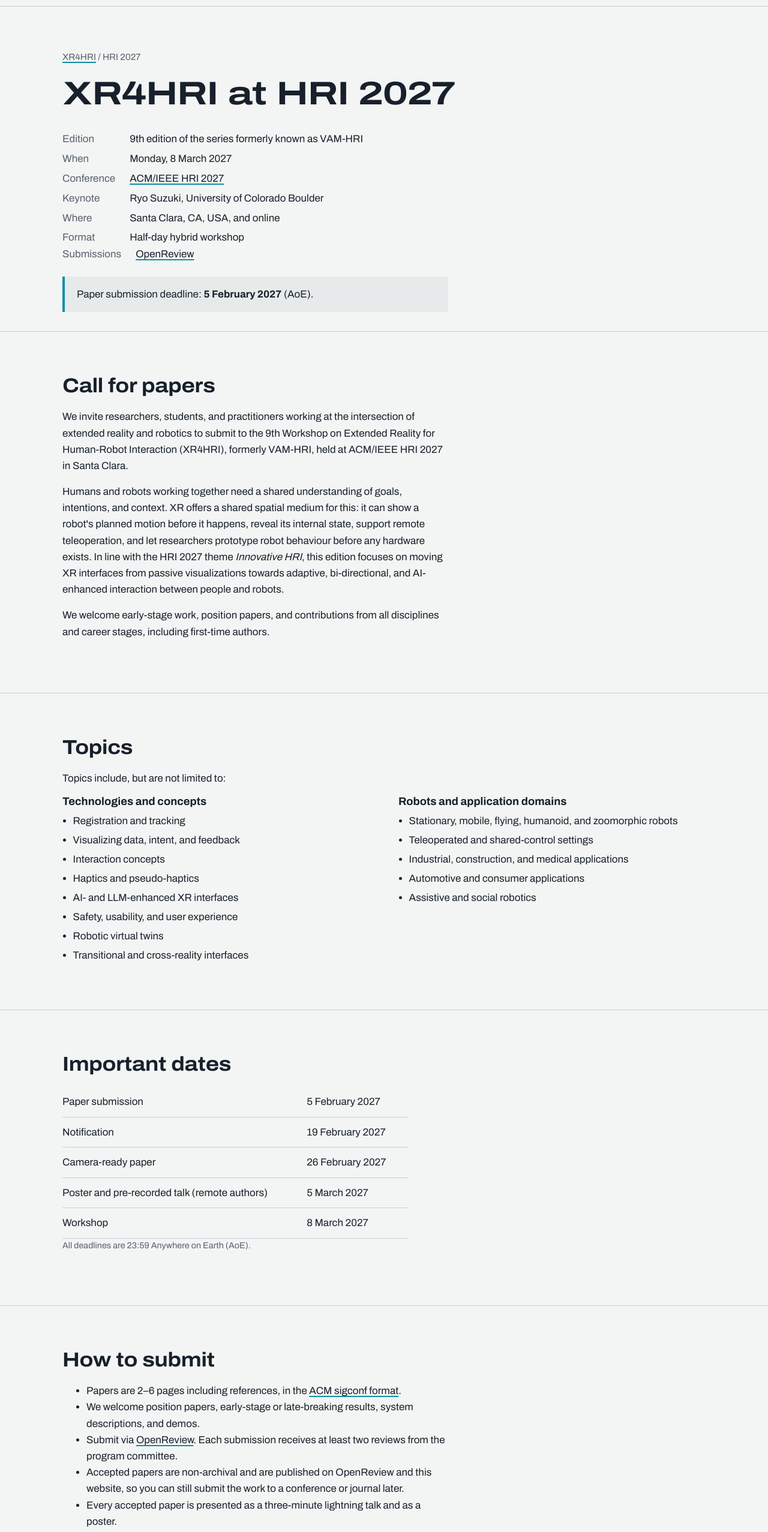
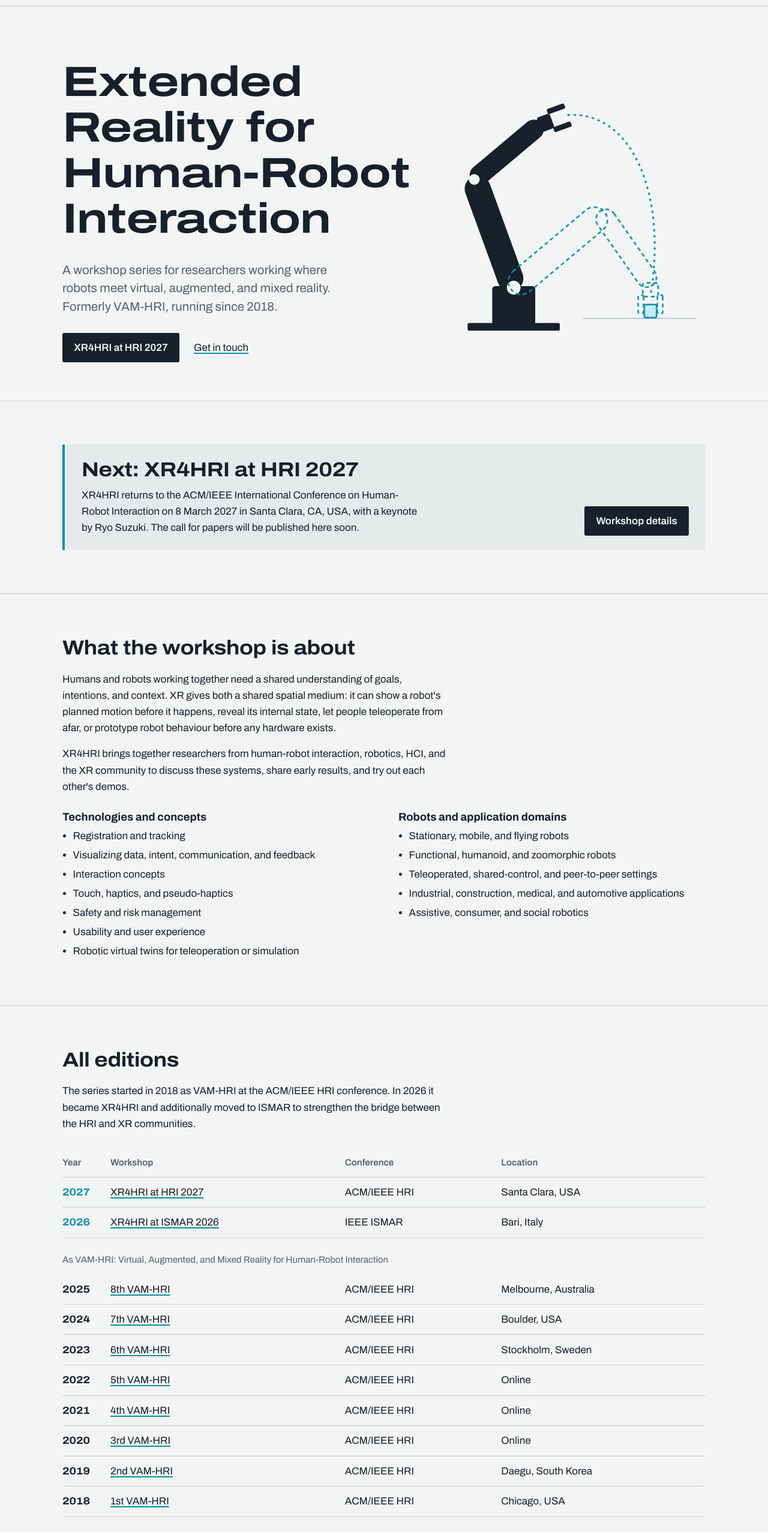
Before and after one commit to xr4hri/xr4hri.github.io, a plain HTML site: page index.html in a window 1280 px wide. Shown: the part 60-2614 px from the top of the page at 60% size. Drawn offline with Linux system fonts and the light colour scheme.

Commit message:
Schedule

```diff
--- a/index.html
+++ b/index.html
@@ -3,167 +3,173 @@
 <head>
   <meta charset="utf-8">
   <meta name="viewport" content="width=device-width, initial-scale=1">
-  <title>XR4HRI at HRI 2027 – Santa Clara, CA, USA</title>
-  <meta name="description" content="Plans for the 9th edition of XR4HRI (formerly VAM-HRI) at the ACM/IEEE International Conference on Human-Robot Interaction 2027.">
-  <link rel="icon" href="../assets/img/favicon.svg" type="image/svg+xml">
-  <link rel="preload" href="../assets/fonts/archivo-var.woff2" as="font" type="font/woff2" crossorigin>
-  <link rel="stylesheet" href="../assets/css/style.css">
+  <title>XR4HRI – Extended Reality for Human-Robot Interaction</title>
+  <meta name="description" content="XR4HRI is a workshop series on extended reality (VR, AR, MR) for human-robot interaction, formerly known as VAM-HRI (2018–2025).">
+  <meta property="og:title" content="XR4HRI – Extended Reality for Human-Robot Interaction">
+  <meta property="og:description" content="Workshop series on XR for human-robot interaction, formerly VAM-HRI.">
+  <meta property="og:type" content="website">
+  <link rel="icon" href="assets/img/favicon.svg" type="image/svg+xml">
+  <link rel="preload" href="assets/fonts/archivo-var.woff2" as="font" type="font/woff2" crossorigin>
+  <link rel="stylesheet" href="assets/css/style.css">
 </head>
 <body>
   <a class="skip" href="#main">Skip to content</a>
 
   <header class="site-header">
     <div class="wrap">
-      <a class="wordmark" href="../">XR<span>4</span>HRI</a>
+      <a class="wordmark" href="./">XR<span>4</span>HRI</a>
       <nav class="site-nav" aria-label="Main">
         <ul>
-          <li><a href="./" aria-current="page">HRI 2027</a></li>
-          <li><a href="../ismar2026/">ISMAR 2026</a></li>
-          <li><a href="../#editions">All editions</a></li>
-          <li><a href="../#contact">Contact</a></li>
+          <li><a href="hri2027/">HRI 2027</a></li>
+          <li><a href="ismar2026/">ISMAR 2026</a></li>
+          <li><a href="#editions">All editions</a></li>
+          <li><a href="#contact">Contact</a></li>
         </ul>
       </nav>
     </div>
   </header>
 
   <main id="main">
-    <section class="page-head">
+    <section class="hero">
       <div class="wrap">
-        <p class="crumb"><a href="../">XR4HRI</a> / HRI 2027</p>
-        <h1>XR4HRI at HRI 2027</h1>
-        <dl class="facts">
-          <dt>Edition</dt><dd>9th edition of the series formerly known as VAM-HRI</dd>
-          <dt>When</dt><dd>Monday, 8 March 2027</dd>
-          <dt>Conference</dt><dd><a href="https://humanrobotinteraction.org/2027/">ACM/IEEE HRI 2027</a></dd>
-          <dt>Keynote</dt><dd>Ryo Suzuki, University of Colorado Boulder</dd>
-          <dt>Where</dt><dd>Santa Clara, CA, USA, and online</dd>
-          <dt>Format</dt><dd>Half-day hybrid workshop</dd>
-        </dl>
-        <dl class="facts">
-          <dt>Submissions</dt><dd><a href="https://openreview.net/group?id=humanrobotinteraction.org/HRI/2027/Workshop/XR4HRI">OpenReview</a></dd>
-        </dl>
-        <p class="status">Paper submission deadline: <strong>5 February 2027</strong> (AoE).</p>
+        <div>
+          <h1>Extended Reality for Human-Robot Interaction</h1>
+          <p class="lead">A workshop series for researchers working where robots meet virtual, augmented, and mixed reality. Formerly VAM-HRI, running since 2018.</p>
+          <div class="actions">
+            <a class="button" href="hri2027/">XR4HRI at HRI 2027</a>
+            <a href="#contact">Get in touch</a>
+          </div>
+        </div>
+
+        <svg class="hero-art" viewBox="150 60 340 340" role="img" aria-labelledby="art-title">
+          <title id="art-title">A robot arm with a dashed virtual copy showing where it will move next to grasp an object</title>
+          <line class="table" x1="330" y1="370" x2="478" y2="370"/>
+          <rect class="real" x="180" y="376" width="120" height="10" rx="2"/>
+          <rect class="real" x="212" y="328" width="56" height="52" rx="4"/>
+
+          <!-- physical arm -->
+          <g class="real" transform="translate(240 330) rotate(-110)">
+            <rect x="-4" y="-17" width="158" height="34" rx="17"/>
+            <g transform="translate(150 0) rotate(70)">
+              <rect x="-4" y="-13" width="118" height="26" rx="13"/>
+              <g transform="translate(110 0) rotate(20)">
+                <rect x="0" y="-10" width="18" height="20" rx="3"/>
+                <rect x="16" y="-16" width="24" height="7" rx="2"/>
+                <rect x="16" y="9" width="24" height="7" rx="2"/>
+              </g>
+              <circle cx="0" cy="0" r="7" fill="var(--bg)"/>
+            </g>
+            <circle cx="0" cy="0" r="9" fill="var(--bg)"/>
+          </g>
+
+          <!-- virtual overlay: planned path, ghost arm, target -->
+          <g class="ghost-group">
+            <path class="path" d="M311 105 C 395 100, 440 210, 418 340"/>
+            <g class="ghost" transform="translate(240 330) rotate(-40)">
+              <rect x="-4" y="-17" width="158" height="34" rx="17"/>
+              <g transform="translate(150 0) rotate(95)">
+                <rect x="-4" y="-13" width="118" height="26" rx="13"/>
+                <g transform="translate(110 0) rotate(35)">
+                  <rect x="0" y="-10" width="18" height="20" rx="3"/>
+                  <rect x="16" y="-16" width="24" height="7" rx="2"/>
+                  <rect x="16" y="9" width="24" height="7" rx="2"/>
+                </g>
+              </g>
+            </g>
+            <rect class="target" x="410" y="352" width="16" height="17" rx="2"/>
+          </g>
+        </svg>
       </div>
     </section>
 
-    <section class="section" aria-labelledby="cfp-title">
+    <section class="section" aria-labelledby="next-title">
       <div class="wrap">
-        <div class="prose">
-          <h2 id="cfp-title">Call for papers</h2>
-          <p>We invite researchers, students, and practitioners working at the intersection of extended reality and robotics to submit to the 9th Workshop on Extended Reality for Human-Robot Interaction (XR4HRI), formerly VAM-HRI, held at ACM/IEEE HRI 2027 in Santa Clara.</p>
-          <p>Humans and robots working together need a shared understanding of goals, intentions, and context. XR offers a shared spatial medium for this: it can show a robot's planned motion before it happens, reveal its internal state, support remote teleoperation, and let researchers prototype robot behaviour before any hardware exists. In line with the HRI 2027 theme <em>Innovative HRI</em>, this edition focuses on moving XR interfaces from passive visualizations towards adaptive, bi-directional, and AI-enhanced interaction between people and robots.</p>
-          <p>We welcome early-stage work, position papers, and contributions from all disciplines and career stages, including first-time authors.</p>
+        <div class="next">
+          <div>
+            <h2 id="next-title">Next: XR4HRI at HRI 2027</h2>
+            <p>XR4HRI returns to the ACM/IEEE International Conference on Human-Robot Interaction on 8 March 2027 in Santa Clara, CA, USA, with a keynote by Ryo Suzuki. The call for papers will be published here soon.</p>
+          </div>
+          <a class="button" href="hri2027/">Workshop details</a>
         </div>
       </div>
     </section>
 
-    <section class="section" aria-labelledby="topics-title">
+    <section class="section" aria-labelledby="about-title">
       <div class="wrap">
-        <h2 id="topics-title">Topics</h2>
-        <p class="prose">Topics include, but are not limited to:</p>
+        <div class="section-head prose">
+          <h2 id="about-title">What the workshop is about</h2>
+          <p>Humans and robots working together need a shared understanding of goals, intentions, and context. XR gives both a shared spatial medium: it can show a robot's planned motion before it happens, reveal its internal state, let people teleoperate from afar, or prototype robot behaviour before any hardware exists.</p>
+          <p>XR4HRI brings together researchers from human-robot interaction, robotics, HCI, and the XR community to discuss these systems, share early results, and try out each other's demos.</p>
+        </div>
         <div class="two-col topics">
           <div>
             <h3>Technologies and concepts</h3>
             <ul>
               <li>Registration and tracking</li>
-              <li>Visualizing data, intent, and feedback</li>
+              <li>Visualizing data, intent, communication, and feedback</li>
               <li>Interaction concepts</li>
-              <li>Haptics and pseudo-haptics</li>
-              <li>AI- and LLM-enhanced XR interfaces</li>
-              <li>Safety, usability, and user experience</li>
-              <li>Robotic virtual twins</li>
-              <li>Transitional and cross-reality interfaces</li>
+              <li>Touch, haptics, and pseudo-haptics</li>
+              <li>Safety and risk management</li>
+              <li>Usability and user experience</li>
+              <li>Robotic virtual twins for teleoperation or simulation</li>
             </ul>
           </div>
           <div>
             <h3>Robots and application domains</h3>
             <ul>
-              <li>Stationary, mobile, flying, humanoid, and zoomorphic robots</li>
-              <li>Teleoperated and shared-control settings</li>
-              <li>Industrial, construction, and medical applications</li>
-              <li>Automotive and consumer applications</li>
-              <li>Assistive and social robotics</li>
+              <li>Stationary, mobile, and flying robots</li>
+              <li>Functional, humanoid, and zoomorphic robots</li>
+              <li>Teleoperated, shared-control, and peer-to-peer settings</li>
+              <li>Industrial, construction, medical, and automotive applications</li>
+              <li>Assistive, consumer, and social robotics</li>
             </ul>
           </div>
         </div>
       </div>
     </section>
 
-    <section class="section" aria-labelledby="dates-title">
+    <section class="section" id="editions" aria-labelledby="editions-title">
       <div class="wrap">
-        <h2 id="dates-title">Important dates</h2>
+        <div class="section-head prose">
+          <h2 id="editions-title">All editions</h2>
+          <p>The series started in 2018 as VAM-HRI at the ACM/IEEE HRI conference. In 2026 it became XR4HRI and additionally moved to ISMAR to strengthen the bridge between the HRI and XR communities.</p>
+        </div>
         <div class="table-scroll">
-          <table style="min-width:0; max-width:36rem">
+          <table>
+            <thead>
+              <tr><th scope="col">Year</th><th scope="col">Workshop</th><th scope="col">Conference</th><th scope="col">Location</th></tr>
+            </thead>
             <tbody>
-              <tr><td>Paper submission</td><td>5 February 2027</td></tr>
-              <tr><td>Notification</td><td>19 February 2027</td></tr>
-              <tr><td>Camera-ready paper</td><td>26 February 2027</td></tr>
-              <tr><td>Poster and pre-recorded talk (remote authors)</td><td>5 March 2027</td></tr>
-              <tr><td>Workshop</td><td>8 March 2027</td></tr>
+              <tr class="xr"><td class="year">2027</td><td><a href="hri2027/">XR4HRI at HRI 2027</a></td><td>ACM/IEEE HRI</td><td>Santa Clara, USA</td></tr>
+              <tr class="xr"><td class="year">2026</td><td><a href="ismar2026/">XR4HRI at ISMAR 2026</a></td><td>IEEE ISMAR</td><td>Bari, Italy</td></tr>
+              <tr class="series-break"><td colspan="4">As VAM-HRI: Virtual, Augmented, and Mixed Reality for Human-Robot Interaction</td></tr>
+              <tr><td class="year">2025</td><td><a href="https://vam-hri.github.io/previous/2025/">8th VAM-HRI</a></td><td>ACM/IEEE HRI</td><td>Melbourne, Australia</td></tr>
+              <tr><td class="year">2024</td><td><a href="https://vam-hri.github.io/previous/2024/">7th VAM-HRI</a></td><td>ACM/IEEE HRI</td><td>Boulder, USA</td></tr>
+              <tr><td class="year">2023</td><td><a href="https://vam-hri.github.io/previous/2023/">6th VAM-HRI</a></td><td>ACM/IEEE HRI</td><td>Stockholm, Sweden</td></tr>
+              <tr><td class="year">2022</td><td><a href="https://vam-hri.github.io/previous/2022/">5th VAM-HRI</a></td><td>ACM/IEEE HRI</td><td>Online</td></tr>
+              <tr><td class="year">2021</td><td><a href="https://vam-hri.github.io/previous/2021/">4th VAM-HRI</a></td><td>ACM/IEEE HRI</td><td>Online</td></tr>
+              <tr><td class="year">2020</td><td><a href="https://vam-hri.github.io/previous/2020/">3rd VAM-HRI</a></td><td>ACM/IEEE HRI</td><td>Online</td></tr>
+              <tr><td class="year">2019</td><td><a href="https://vam-hri.github.io/previous/2019/">2nd VAM-HRI</a></td><td>ACM/IEEE HRI</td><td>Daegu, South Korea</td></tr>
+              <tr><td class="year">2018</td><td><a href="https://vam-hri.github.io/previous/2018/">1st VAM-HRI</a></td><td>ACM/IEEE HRI</td><td>Chicago, USA</td></tr>
             </tbody>
           </table>
         </div>
-        <p class="small">All deadlines are 23:59 Anywhere on Earth (AoE).</p>
       </div>
     </section>
 
-    <section class="section" id="submit" aria-labelledby="submit-title">
+    <section class="section" id="contact" aria-labelledby="contact-title">
       <div class="wrap"><div class="prose">
-        <h2 id="submit-title">How to submit</h2>
-        <ul>
-          <li>Papers are 2–6 pages including references, in the <a href="https://www.acm.org/publications/proceedings-template">ACM sigconf format</a>.</li>
-          <li>We welcome position papers, early-stage or late-breaking results, system descriptions, and demos.</li>
-          <li>Submit via <a href="https://openreview.net/group?id=humanrobotinteraction.org/HRI/2027/Workshop/XR4HRI">OpenReview</a>. Each submission receives at least two reviews from the program committee.</li>
-          <li>Accepted papers are non-archival and are published on OpenReview and this website, so you can still submit the work to a conference or journal later.</li>
-          <li>Every accepted paper is presented as a three-minute lightning talk and as a poster.</li>
-          <li>If you would like to show a live demo, please say so in your submission and describe your space, power, and hardware needs. Demos should be portable (e.g., headsets, tablets, small tabletop robots).</li>
-          <li>At least one author of each accepted paper attends the workshop, in person or remotely.</li>
-        </ul>
+        <h2 id="contact-title">Stay in touch</h2>
+        <p>Questions, ideas for the next edition, or interested in joining the organizing team? Write to <a href="mailto:xr4hri@gmail.com">xr4hri@gmail.com</a>.</p>
+        <p>Join the community on <a href="https://discord.gg/qKmBYZaCer">Discord</a> to follow calls for papers and continue discussions between workshops.</p>
       </div></div>
-    </section>
-
-    <section class="section" aria-labelledby="program-title">
-      <div class="wrap">
-        <h2 id="program-title">Program</h2>
-        <ol class="program">
-          <li>Welcome and icebreaker <span>10 min</span></li>
-          <li>Invited keynote and discussion <span>40 min</span></li>
-          <li>Lightning talks for all accepted papers <span>45 min</span></li>
-          <li>Poster and demo session with coffee <span>45 min</span></li>
-          <li>Breakout groups on the grand challenges of XR for HRI <span>55 min</span></li>
-          <li>Group reports and panel discussion <span>35 min</span></li>
-          <li>Wrap-up and next steps <span>10 min</span></li>
-        </ol>
-        <p class="prose small">Remote participants can join every session, including a dedicated online breakout group.</p>
-      </div>
-    </section>
-
-    <section class="section" aria-labelledby="org-title">
-      <div class="wrap">
-        <h2 id="org-title">Organizers</h2>
-        <ul class="people">
-          <li><strong>Max Pascher</strong><span>TU Dortmund University</span></li>
-          <li><strong>Stephanie Arévalo Arboleda</strong><span>Birmingham City University</span></li>
-          <li><strong>Alan Burden</strong><span>Queensland University of Technology</span></li>
-          <li><strong>Tiare Feuchtner</strong><span>University of Konstanz</span></li>
-          <li><strong>Anthony Paul Franzè</strong><span>Griffith University</span></li>
-          <li><strong>Florian Heinrich</strong><span>Otto von Guericke University Magdeburg</span></li>
-          <li><strong>Fabian Joeres</strong><span>Anhalt University of Applied Sciences</span></li>
-          <li><strong>Yuan Liu</strong><span>Queensland University of Technology</span></li>
-          <li><strong>Alejandro Martin-Gomez</strong><span>University of Arkansas</span></li>
-          <li><strong>Tonia Mielke</strong><span>Technical University of Munich</span></li>
-          <li><strong>Jasper T. Vermeulen</strong><span>Queensland University of Technology</span></li>
-          <li><strong>Hong Wang</strong><span>University of South Florida</span></li>
-        </ul>
-        <p>Contact: <a href="mailto:xr4hri@gmail.com">xr4hri@gmail.com</a></p>
-      </div>
     </section>
   </main>
 
   <footer class="site-footer">
     <div class="wrap">
       <p>XR4HRI, formerly VAM-HRI, 2018–2027</p>
-      <p><a href="../">Back to the series overview</a> <span aria-hidden="true">/</span> <a href="https://github.com/xr4hri/xr4hri.github.io">Website source on GitHub</a></p>
+      <p><a href="https://github.com/xr4hri/xr4hri.github.io">Website source on GitHub</a></p>
     </div>
   </footer>
 </body>
```
Also changed, not shown: hri2027/index.html (+10 -10 lines).
